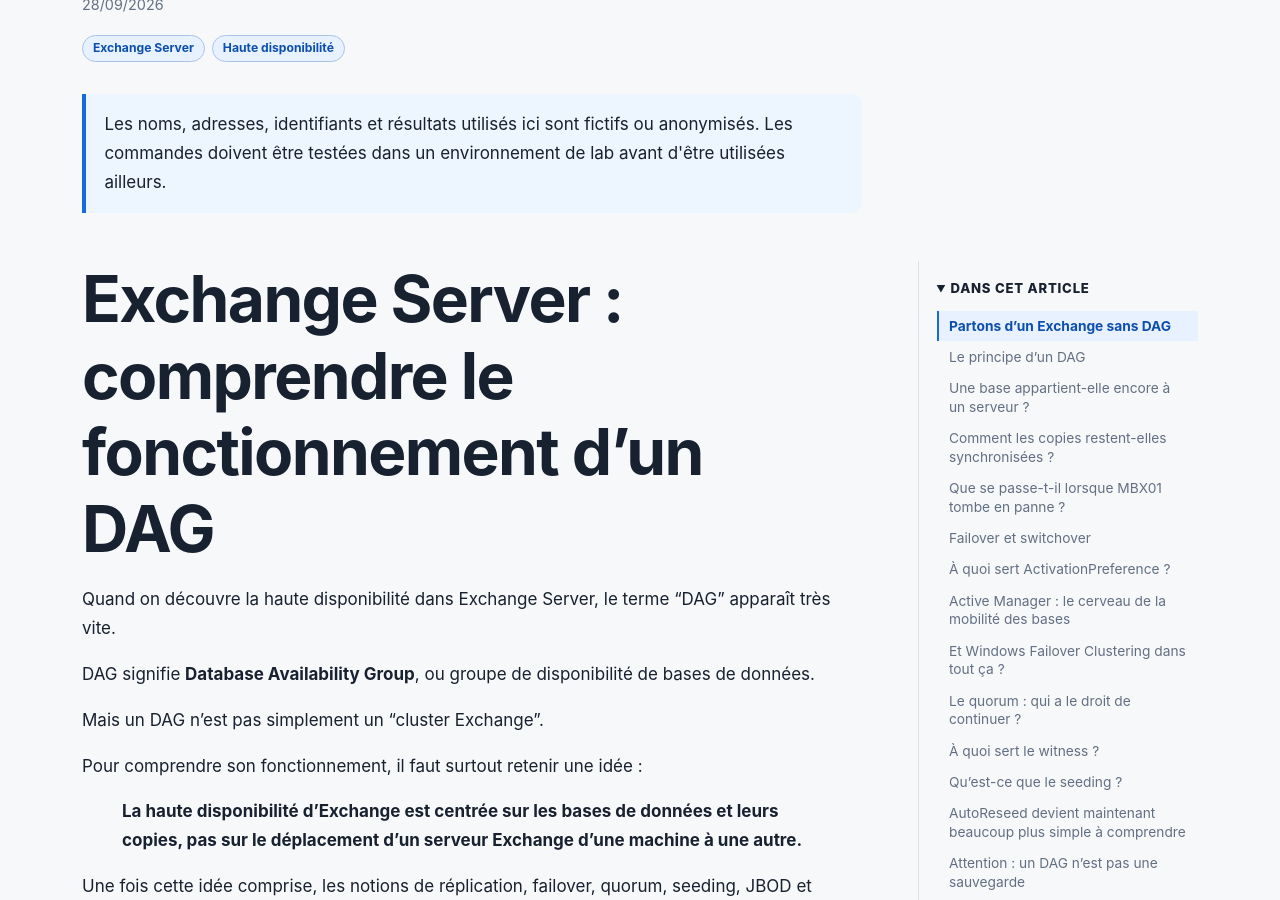
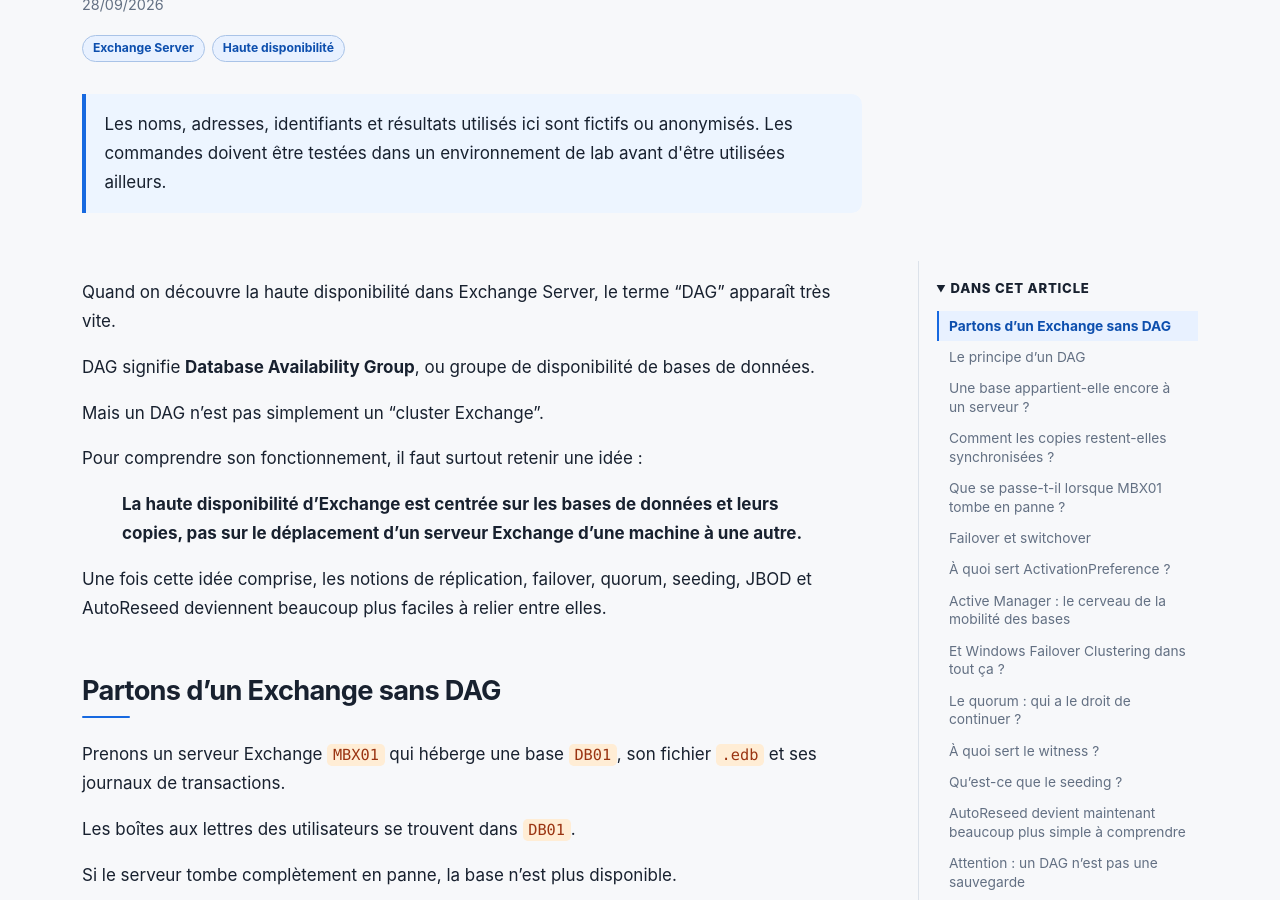
Before and after one commit to Coubiac/coubiac.github.io, a Jekyll site: the page built from _posts/2026-09-28-comprendre-fonctionnement-dag-exchange-server.md, in a window 1280 px wide and 900 px high, scrolled down 525 px. Built offline with Jekyll 4.4.1, drawn with Linux system fonts in a browser that asks for light colours.

Commit message:
Remove duplicate DAG article title

```diff
--- a/_posts/2026-09-28-comprendre-fonctionnement-dag-exchange-server.md
+++ b/_posts/2026-09-28-comprendre-fonctionnement-dag-exchange-server.md
@@ -7,8 +7,6 @@
   - Haute disponibilité
 mermaid: true
 ---
-
-# Exchange Server : comprendre le fonctionnement d'un DAG
 
 Quand on découvre la haute disponibilité dans Exchange Server, le terme "DAG" apparaît très vite.
 
```
